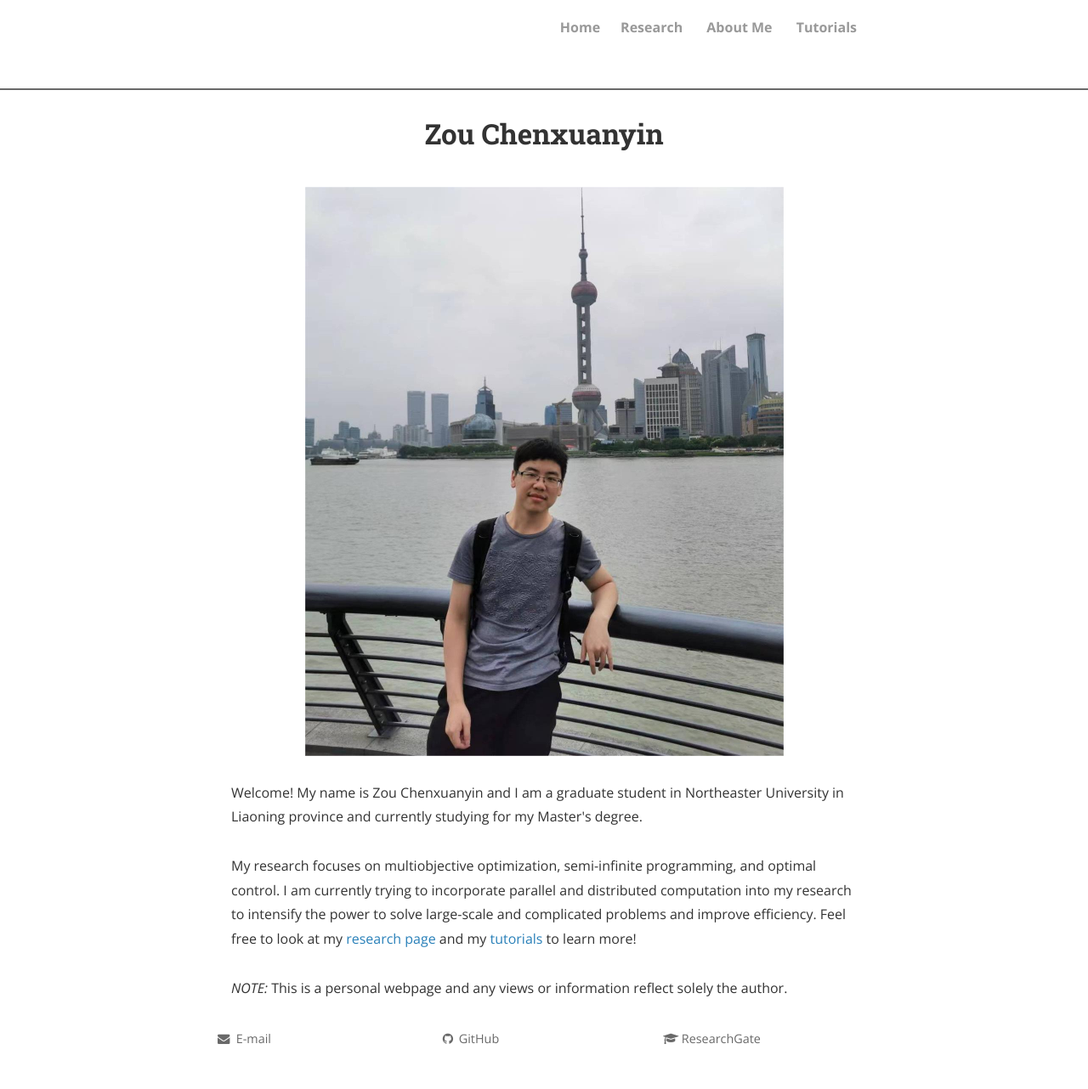
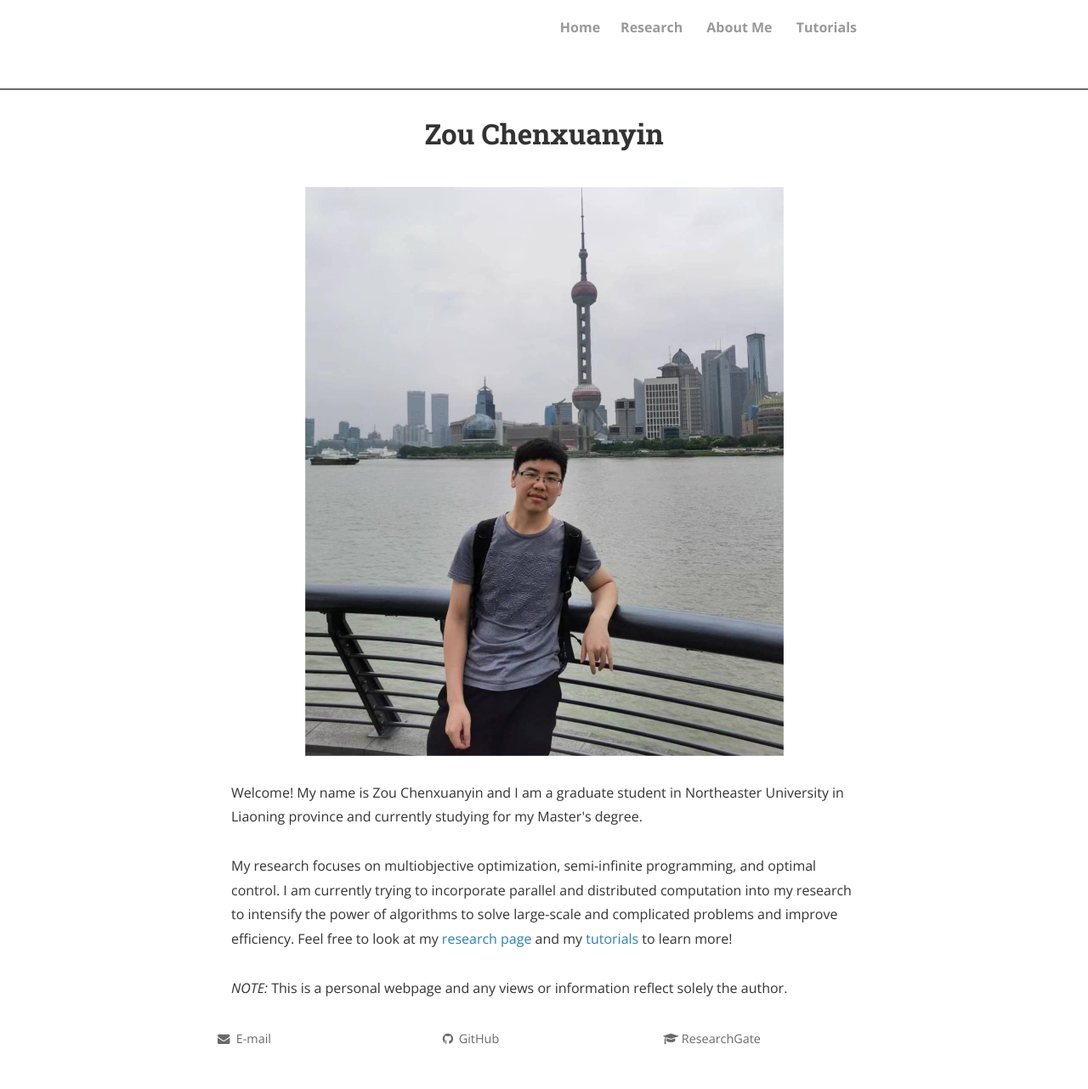
Before and after one commit to zcxy-academic/zcxy-academic.github.io, a Jekyll site: the page built from index.html, in a window 1280 px wide. Shown: the whole page at 85% size. Built offline with Jekyll 4.4.1, drawn with Linux system fonts in a browser that asks for light colours; nearby versions of some CDN libraries; the list of posts is cut into pages by our own code; comment, search, counter and statistics services are not loaded; a style sheet for code colours, icons or effects is not loaded.

Commit message:
Update index.html

```diff
--- a/index.html
+++ b/index.html
@@ -18,7 +18,7 @@
 Welcome! My name is Zou Chenxuanyin and I am a graduate student in Northeaster University in Liaoning province and currently studying for my Master's degree.
 
 <br><br>
-My research focuses on multiobjective optimization, semi-infinite programming, and optimal control. I am currently trying to incorporate parallel and distributed computation into my research to intensify the power to solve large-scale and complicated problems and improve efficiency. Feel free to look at my <a href="https://zcxy.github.io/research" target="_self">research page</a> and my <a href="https://zcxy.github.io/research" target="_self">tutorials</a> to learn more!
+My research focuses on multiobjective optimization, semi-infinite programming, and optimal control. I am currently trying to incorporate parallel and distributed computation into my research to intensify the power of algorithms to solve large-scale and complicated problems and improve efficiency. Feel free to look at my <a href="https://zcxy.github.io/research" target="_self">research page</a> and my <a href="https://zcxy.github.io/research" target="_self">tutorials</a> to learn more!
 <br><br>
  <i>NOTE:</i> This is a personal webpage and any views or information reflect solely the author.
 </div>
```
